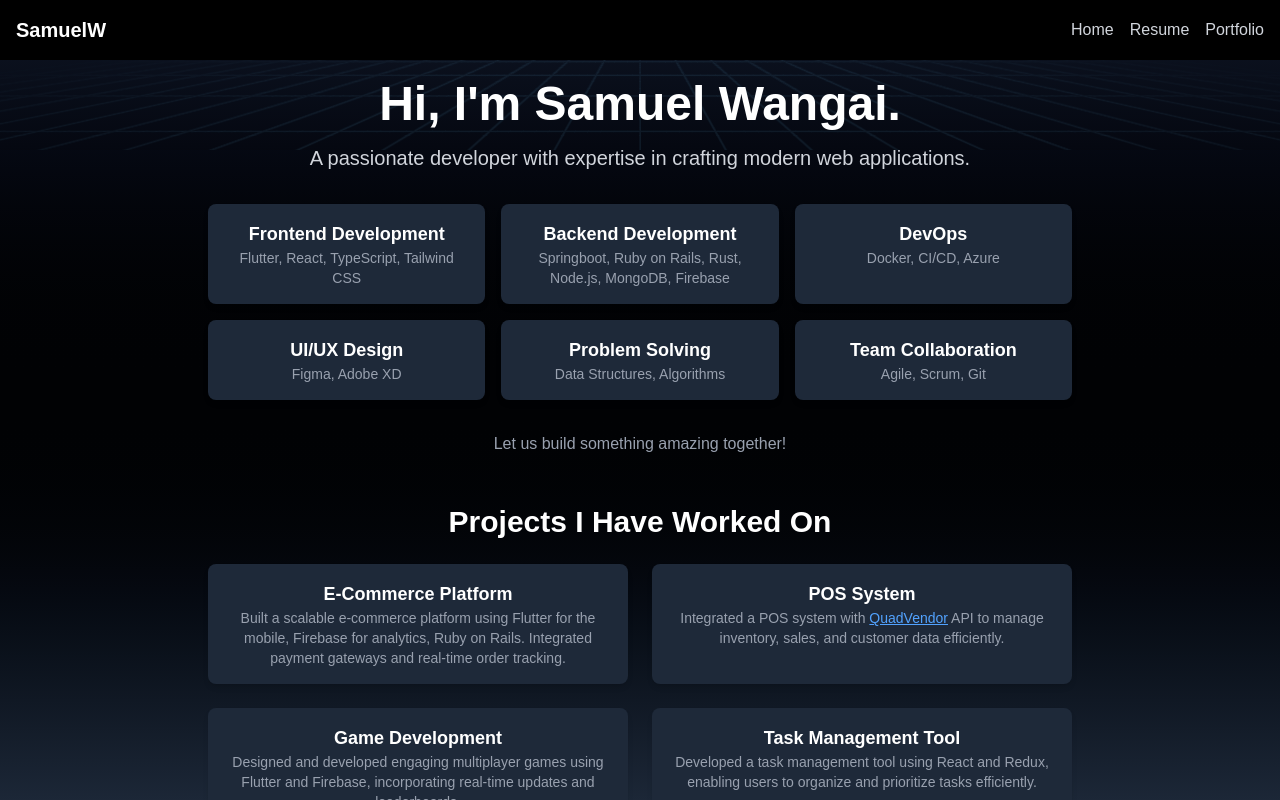
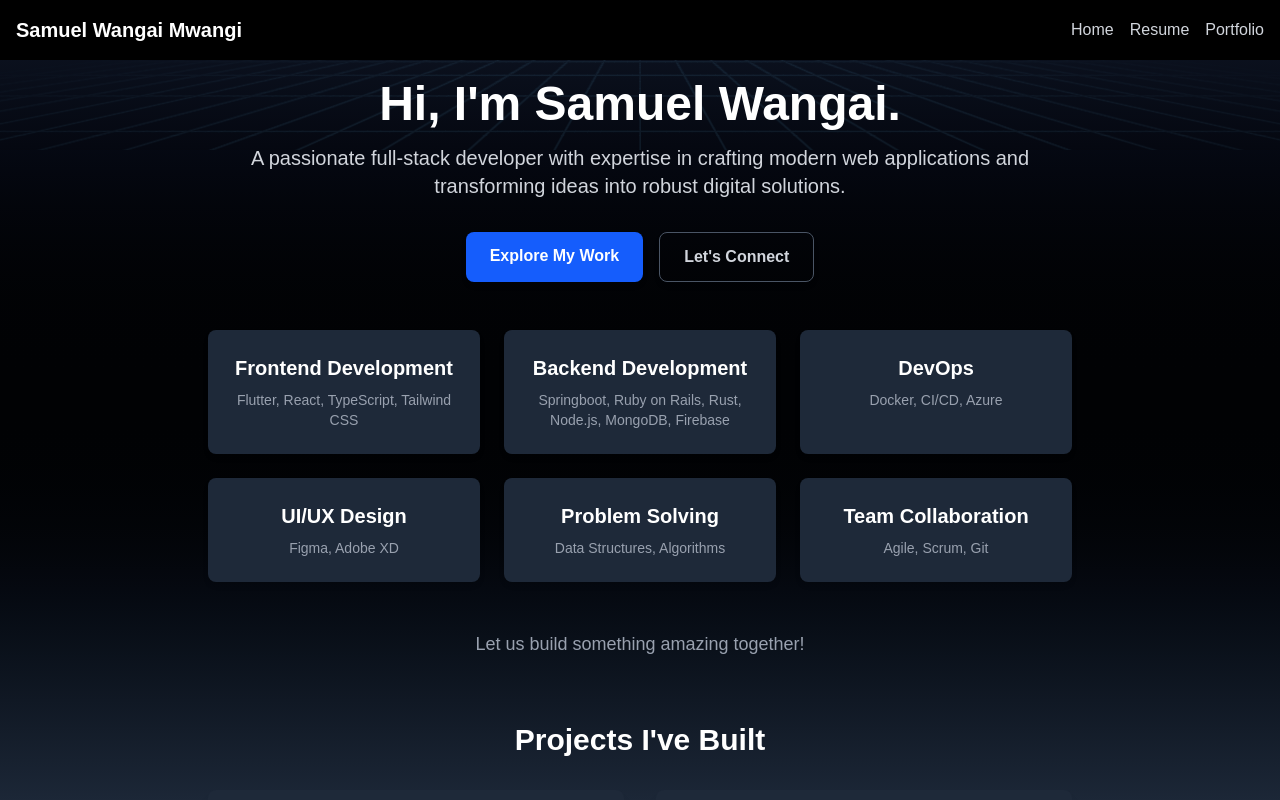
Before and after one commit to swangai7178/portfolio, a Next.js app: page / in a window 1280 px wide. Built offline with nearby package versions, Linux system fonts and the light colour scheme.

Commit message:
update on orderspage

```diff
--- a/src/app/component/navbar.tsx
+++ b/src/app/component/navbar.tsx
@@ -11,7 +11,7 @@ export default function Navbar() {
       <div className="container mx-auto flex justify-between items-center">
         <div className="text-white text-xl font-bold">
           {/* Use your name or a cool alias */}
-          <Link href="/">SamuelW</Link> {/* Or your site title */}
+          <Link href="/">Samuel Wangai Mwangi</Link> {/* Or your site title */}
         </div>
         <div className="space-x-4">
           <Link href="/" className="text-gray-300 hover:text-white transition-colors">
--- a/src/app/page.tsx
+++ b/src/app/page.tsx
@@ -1,6 +1,6 @@
 /*
- *   Copyright (c) 2025
- *   All rights reserved.
+ * Copyright (c) 2025
+ * All rights reserved.
  */
 import Navbar from '@/app/component/navbar';
 import DeveloperVibeBackground from '@/app/component/StaticStarsBackground';
@@ -20,82 +20,122 @@ export default function Home() {
       {/* Scrollable Content Area */}
       <div className="absolute inset-0 z-10 overflow-y-auto pt-16 md:pt-20 pb-12">
         <main className="flex flex-col items-center justify-start h-auto text-white text-center px-4 container mx-auto max-w-4xl">
-          <h1 className="text-5xl font-bold">Hi, I&apos;m Samuel Wangai.</h1>
-          <p className="mt-4 text-xl text-gray-300">
-            A passionate developer with expertise in crafting modern web applications.
+          <h1 className="text-5xl font-bold animate-fade-in">Hi, I&apos;m Samuel Wangai.</h1>
+          <p className="mt-4 text-xl text-gray-300 animate-slide-up">
+            A passionate full-stack developer with expertise in crafting modern web applications and transforming ideas into robust digital solutions.
           </p>
 
+          {/* Optional Call to Action */}
+          <div className="mt-8 flex space-x-4">
+            <a href="#projects" className="px-6 py-3 bg-blue-600 hover:bg-blue-700 text-white font-semibold rounded-lg shadow-md transition duration-300">
+              Explore My Work
+            </a>
+            <a href="#contact" className="px-6 py-3 border border-gray-600 text-gray-300 hover:text-white hover:border-white font-semibold rounded-lg shadow-md transition duration-300">
+              Let's Connect
+            </a>
+          </div>
+
           {/* Skill Grid */}
-          <div className="mt-8 grid grid-cols-1 sm:grid-cols-2 md:grid-cols-3 gap-4 w-full">
-            <div className="p-4 bg-gray-800 rounded-lg shadow-md">
-              <h2 className="text-lg font-semibold">Frontend Development</h2>
+          <div className="mt-12 grid grid-cols-1 sm:grid-cols-2 md:grid-cols-3 gap-6 w-full">
+            <div className="p-6 bg-gray-800 rounded-lg shadow-md hover:shadow-xl transition duration-300 transform hover:-translate-y-1">
+              <h2 className="text-xl font-semibold mb-2">Frontend Development</h2>
               <p className="text-sm text-gray-400">Flutter, React, TypeScript, Tailwind CSS</p>
             </div>
-            <div className="p-4 bg-gray-800 rounded-lg shadow-md">
-              <h2 className="text-lg font-semibold">Backend Development</h2>
+            <div className="p-6 bg-gray-800 rounded-lg shadow-md hover:shadow-xl transition duration-300 transform hover:-translate-y-1">
+              <h2 className="text-xl font-semibold mb-2">Backend Development</h2>
               <p className="text-sm text-gray-400">Springboot, Ruby on Rails, Rust, Node.js, MongoDB, Firebase</p>
             </div>
-            <div className="p-4 bg-gray-800 rounded-lg shadow-md">
-              <h2 className="text-lg font-semibold">DevOps</h2>
+            <div className="p-6 bg-gray-800 rounded-lg shadow-md hover:shadow-xl transition duration-300 transform hover:-translate-y-1">
+              <h2 className="text-xl font-semibold mb-2">DevOps</h2>
               <p className="text-sm text-gray-400">Docker, CI/CD, Azure</p>
             </div>
-            <div className="p-4 bg-gray-800 rounded-lg shadow-md">
-              <h2 className="text-lg font-semibold">UI/UX Design</h2>
+            <div className="p-6 bg-gray-800 rounded-lg shadow-md hover:shadow-xl transition duration-300 transform hover:-translate-y-1">
+              <h2 className="text-xl font-semibold mb-2">UI/UX Design</h2>
               <p className="text-sm text-gray-400">Figma, Adobe XD</p>
             </div>
-            <div className="p-4 bg-gray-800 rounded-lg shadow-md">
-              <h2 className="text-lg font-semibold">Problem Solving</h2>
+            <div className="p-6 bg-gray-800 rounded-lg shadow-md hover:shadow-xl transition duration-300 transform hover:-translate-y-1">
+              <h2 className="text-xl font-semibold mb-2">Problem Solving</h2>
               <p className="text-sm text-gray-400">Data Structures, Algorithms</p>
             </div>
-            <div className="p-4 bg-gray-800 rounded-lg shadow-md">
-              <h2 className="text-lg font-semibold">Team Collaboration</h2>
+            <div className="p-6 bg-gray-800 rounded-lg shadow-md hover:shadow-xl transition duration-300 transform hover:-translate-y-1">
+              <h2 className="text-xl font-semibold mb-2">Team Collaboration</h2>
               <p className="text-sm text-gray-400">Agile, Scrum, Git</p>
             </div>
           </div>
 
-          <p className="mt-8 text-gray-400">
+          <p className="mt-12 text-gray-400 text-lg">
             Let us build something amazing together!
           </p>
 
           {/* Projects Section */}
-          <section className="mt-12 w-full">
-            <h2 className="text-3xl font-bold mb-6">Projects I Have Worked On</h2>
-            <div className="grid grid-cols-1 sm:grid-cols-2 gap-6">
-              <div className="p-4 bg-gray-800 rounded-lg shadow-md">
-                <h3 className="text-lg font-semibold">E-Commerce Platform</h3>
-                <p className="text-sm text-gray-400">
-                  Built a scalable e-commerce platform using Flutter for the mobile, Firebase for analytics, Ruby on Rails. Integrated payment gateways and real-time order tracking.
+          <section id="projects" className="mt-16 w-full">
+            <h2 className="text-3xl font-bold mb-8">Projects I've Built</h2>
+            <div className="grid grid-cols-1 sm:grid-cols-2 gap-8">
+              <div className="p-6 bg-gray-800 rounded-lg shadow-lg hover:shadow-xl transition duration-300 transform hover:-translate-y-1">
+                <h3 className="text-xl font-semibold mb-2">E-Commerce Platform</h3>
+                <p className="text-sm text-gray-400 mb-4">
+                  Built a scalable e-commerce platform using <span className="text-blue-300">Flutter</span> (mobile), <span className="text-green-300">Ruby on Rails</span> (backend), and <span className="text-yellow-300">Firebase</span> (analytics). Integrated payment gateways and real-time order tracking, enhancing the customer shopping experience and boosting sales conversion.
                 </p>
+                <div className="flex justify-end">
+                  <a href="https://play.google.com/store/apps/details?id=com.smartply.ecommerce&hl=en" className="text-blue-400 hover:text-blue-300 font-medium flex items-center">
+                    View Project <svg className="ml-1 w-4 h-4" fill="none" stroke="currentColor" viewBox="0 0 24 24" xmlns="http://www.w3.org/2000/svg"><path strokeLinecap="round" strokeLinejoin="round" strokeWidth="2" d="M14 5l7 7m0 0l-7 7m7-7H3"></path></svg>
+                  </a>
+                </div>
               </div>
-              <div className="p-4 bg-gray-800 rounded-lg shadow-md">
-                <h3 className="text-lg font-semibold">POS System</h3>
-                <p className="text-sm text-gray-400">
-                  Integrated a POS system with <a href="https://quadvendor.net/" className="text-blue-400 underline" target="_blank" rel="noopener noreferrer">QuadVendor</a> API to manage inventory, sales, and customer data efficiently.
+              <div className="p-6 bg-gray-800 rounded-lg shadow-lg hover:shadow-xl transition duration-300 transform hover:-translate-y-1">
+                <h3 className="text-xl font-semibold mb-2">POS System Integration</h3>
+                <p className="text-sm text-gray-400 mb-4">
+                  Integrated a POS system with <a href="https://quadvendor.net/" className="text-blue-400 underline" target="_blank" rel="noopener noreferrer">QuadVendor</a> API to manage inventory, sales, and customer data efficiently, significantly streamlining business operations.
                 </p>
+                <div className="flex justify-end">
+                  <a href="https://quadvendor.net/" target="_blank" rel="noopener noreferrer" className="text-blue-400 hover:text-blue-300 font-medium flex items-center">
+                    View Website <svg className="ml-1 w-4 h-4" fill="none" stroke="currentColor" viewBox="0 0 24 24" xmlns="http://www.w3.org/2000/svg"><path strokeLinecap="round" strokeLinejoin="round" strokeWidth="2" d="M10 6H6a2 2 0 00-2 2v10a2 2 0 002 2h10a2 2 0 002-2v-4M14 4h6m0 0v6m0-6L10 14"></path></svg>
+                  </a>
+                </div>
               </div>
-              <div className="p-4 bg-gray-800 rounded-lg shadow-md">
-                <h3 className="text-lg font-semibold">Game Development</h3>
-                <p className="text-sm text-gray-400">
-                  Designed and developed engaging multiplayer games using Flutter and Firebase, incorporating real-time updates and leaderboards.
+              <div className="p-6 bg-gray-800 rounded-lg shadow-lg hover:shadow-xl transition duration-300 transform hover:-translate-y-1">
+                <h3 className="text-xl font-semibold mb-2">Multiplayer Game Development</h3>
+                <p className="text-sm text-gray-400 mb-4">
+                  Designed and developed engaging multiplayer games using <span className="text-blue-300">Flutter</span> and <span className="text-yellow-300">Firebase</span>, incorporating real-time updates and leaderboards for an immersive user experience.
                 </p>
+                <div className="flex justify-end">
+                  <a href="https://github.com/swangai7178/tictac_flutter" className="text-blue-400 hover:text-blue-300 font-medium flex items-center">
+                    View Project <svg className="ml-1 w-4 h-4" fill="none" stroke="currentColor" viewBox="0 0 24 24" xmlns="http://www.w3.org/2000/svg"><path strokeLinecap="round" strokeLinejoin="round" strokeWidth="2" d="M14 5l7 7m0 0l-7 7m7-7H3"></path></svg>
+                  </a>
+                </div>
               </div>
-              <div className="p-4 bg-gray-800 rounded-lg shadow-md">
-                <h3 className="text-lg font-semibold">Task Management Tool</h3>
-                <p className="text-sm text-gray-400">
-                  Developed a task management tool using React and Redux, enabling users to organize and prioritize tasks efficiently.
+             <div className="p-6 bg-gray-800 rounded-lg shadow-lg hover:shadow-xl transition duration-300 transform hover:-translate-y-1">
+    <h3 className="text-xl font-semibold mb-2">Kenyan Counties Package (Flutter)</h3>
+    <p className="text-sm text-gray-400 mb-4">
+        **Authored and published** the <a href="https://pub.dev/packages/kenya_counties" className="text-blue-400 underline" target="_blank" rel="noopener noreferrer"><code>kenya_counties</code></a> package on pub.dev. This Flutter package provides a seamless and efficient way for developers to integrate and manage Kenyan county data in their applications, enhancing localized user experiences.
+    </p>
+    <div className="flex justify-end">
+        <a href="https://pub.dev/packages/kenya_counties" target="_blank" rel="noopener noreferrer" className="text-blue-400 hover:text-blue-300 font-medium flex items-center">
+            View Package <svg className="ml-1 w-4 h-4" fill="none" stroke="currentColor" viewBox="0 0 24 24" xmlns="http://www.w3.org/2000/svg"><path strokeLinecap="round" strokeLinejoin="round" strokeWidth="2" d="M10 6H6a2 2 0 00-2 2v10a2 2 0 002 2h10a2 2 0 002-2v-4M14 4h6m0 0v6m0-6L10 14"></path></svg>
+        </a>
+    </div>
+</div>
+              <div className="p-6 bg-gray-800 rounded-lg shadow-lg hover:shadow-xl transition duration-300 transform hover:-translate-y-1">
+                <h3 className="text-xl font-semibold mb-2">Law Firm Website</h3>
+                <p className="text-sm text-gray-400 mb-4">
+                  Created a professional law firm website using <span className="text-blue-300">Next.js</span>, ensuring fast performance, SEO optimization, and a responsive design to attract and engage clients effectively.
                 </p>
+                <div className="flex justify-end">
+                  <a href="https://murimimurangoandassociates.com/" className="text-blue-400 hover:text-blue-300 font-medium flex items-center">
+                    View Project <svg className="ml-1 w-4 h-4" fill="none" stroke="currentColor" viewBox="0 0 24 24" xmlns="http://www.w3.org/2000/svg"><path strokeLinecap="round" strokeLinejoin="round" strokeWidth="2" d="M14 5l7 7m0 0l-7 7m7-7H3"></path></svg>
+                  </a>
+                </div>
               </div>
-              <div className="p-4 bg-gray-800 rounded-lg shadow-md">
-                <h3 className="text-lg font-semibold">Law Firm Website</h3>
-                <p className="text-sm text-gray-400">
-                  Created a professional law firm website using Next.js, ensuring fast performance, SEO optimization, and a responsive design to attract and engage clients.
+              <div className="p-6 bg-gray-800 rounded-lg shadow-lg hover:shadow-xl transition duration-300 transform hover:-translate-y-1">
+                <h3 className="text-xl font-semibold mb-2">IoT Tracking Software</h3>
+                <p className="text-sm text-gray-400 mb-4">
+                  Developed an IoT tracking software using <span className="text-blue-300">Flutter</span>, enabling users to monitor and track devices in real-time with seamless integration of GPS and analytics for enhanced insights.
                 </p>
-              </div>
-              <div className="p-4 bg-gray-800 rounded-lg shadow-md">
-                <h3 className="text-lg font-semibold">IoT Tracking Software</h3>
-                <p className="text-sm text-gray-400">
-                  Developed an IoT tracking software using Flutter, enabling users to monitor and track devices in real-time with seamless integration of GPS and analytics.
-                </p>
+                <div className="flex justify-end">
+                  <a href="#" className="text-blue-400 hover:text-blue-300 font-medium flex items-center">
+                    View Project <svg className="ml-1 w-4 h-4" fill="none" stroke="currentColor" viewBox="0 0 24 24" xmlns="http://www.w3.org/2000/svg"><path strokeLinecap="round" strokeLinejoin="round" strokeWidth="2" d="M14 5l7 7m0 0l-7 7m7-7H3"></path></svg>
+                  </a>
+                </div>
               </div>
             </div>
           </section>
```
